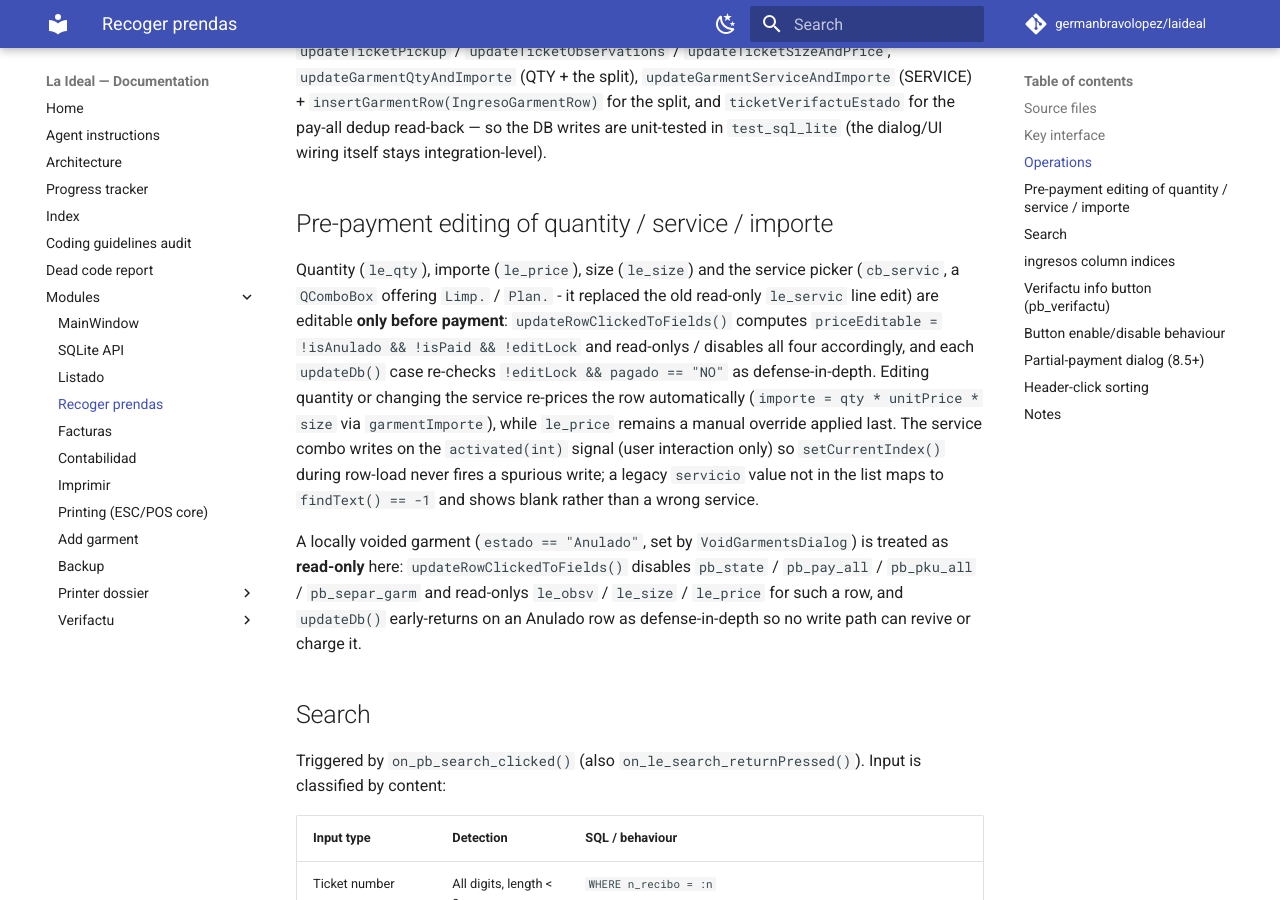
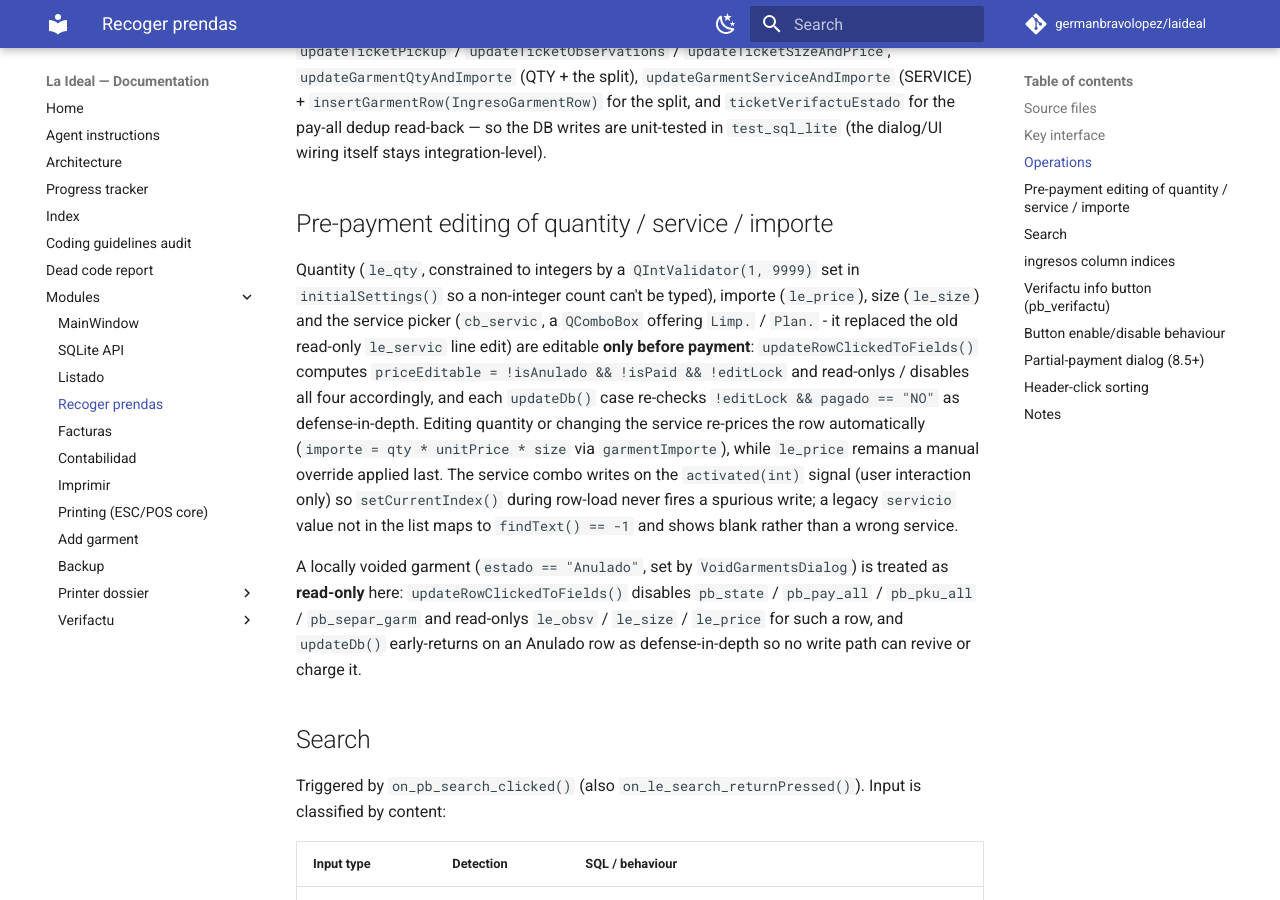
Before and after one commit to germanbravolopez/laideal, an MkDocs documentation site: the page built from docs/modules/recog_prendas.md, in a window 1280 px wide and 900 px high, scrolled down 1197 px. Built offline with MkDocs 1.6.1 and Material for MkDocs 9.7.7, drawn with Linux system fonts in a browser that asks for light colours; comment, search, counter and statistics services are not loaded.

Commit message:
RecogPrendas: constrain le_qty to integers with QIntValidator(1,9999) so a non-integer quantity can't be entered

```diff
--- a/docs/modules/recog_prendas.md
+++ b/docs/modules/recog_prendas.md
@@ -30,7 +30,7 @@ ui->show();
 
 ## Pre-payment editing of quantity / service / importe
 
-Quantity (`le_qty`), importe (`le_price`), size (`le_size`) and the service picker (`cb_servic`, a `QComboBox` offering `Limp.` / `Plan.` - it replaced the old read-only `le_servic` line edit) are editable **only before payment**: `updateRowClickedToFields()` computes `priceEditable = !isAnulado && !isPaid && !editLock` and read-onlys / disables all four accordingly, and each `updateDb()` case re-checks `!editLock && pagado == "NO"` as defense-in-depth. Editing quantity or changing the service re-prices the row automatically (`importe = qty * unitPrice * size` via `garmentImporte`), while `le_price` remains a manual override applied last. The service combo writes on the `activated(int)` signal (user interaction only) so `setCurrentIndex()` during row-load never fires a spurious write; a legacy `servicio` value not in the list maps to `findText() == -1` and shows blank rather than a wrong service.
+Quantity (`le_qty`, constrained to integers by a `QIntValidator(1, 9999)` set in `initialSettings()` so a non-integer count can't be typed), importe (`le_price`), size (`le_size`) and the service picker (`cb_servic`, a `QComboBox` offering `Limp.` / `Plan.` - it replaced the old read-only `le_servic` line edit) are editable **only before payment**: `updateRowClickedToFields()` computes `priceEditable = !isAnulado && !isPaid && !editLock` and read-onlys / disables all four accordingly, and each `updateDb()` case re-checks `!editLock && pagado == "NO"` as defense-in-depth. Editing quantity or changing the service re-prices the row automatically (`importe = qty * unitPrice * size` via `garmentImporte`), while `le_price` remains a manual override applied last. The service combo writes on the `activated(int)` signal (user interaction only) so `setCurrentIndex()` during row-load never fires a spurious write; a legacy `servicio` value not in the list maps to `findText() == -1` and shows blank rather than a wrong service.
 
 A locally voided garment (`estado == "Anulado"`, set by `VoidGarmentsDialog`) is treated as **read-only** here: `updateRowClickedToFields()` disables `pb_state` / `pb_pay_all` / `pb_pku_all` / `pb_separ_garm` and read-onlys `le_obsv` / `le_size` / `le_price` for such a row, and `updateDb()` early-returns on an Anulado row as defense-in-depth so no write path can revive or charge it.
 
```
Also changed, not shown: docs/progress_tracker.md (+1 -0 lines), 1 other file.
